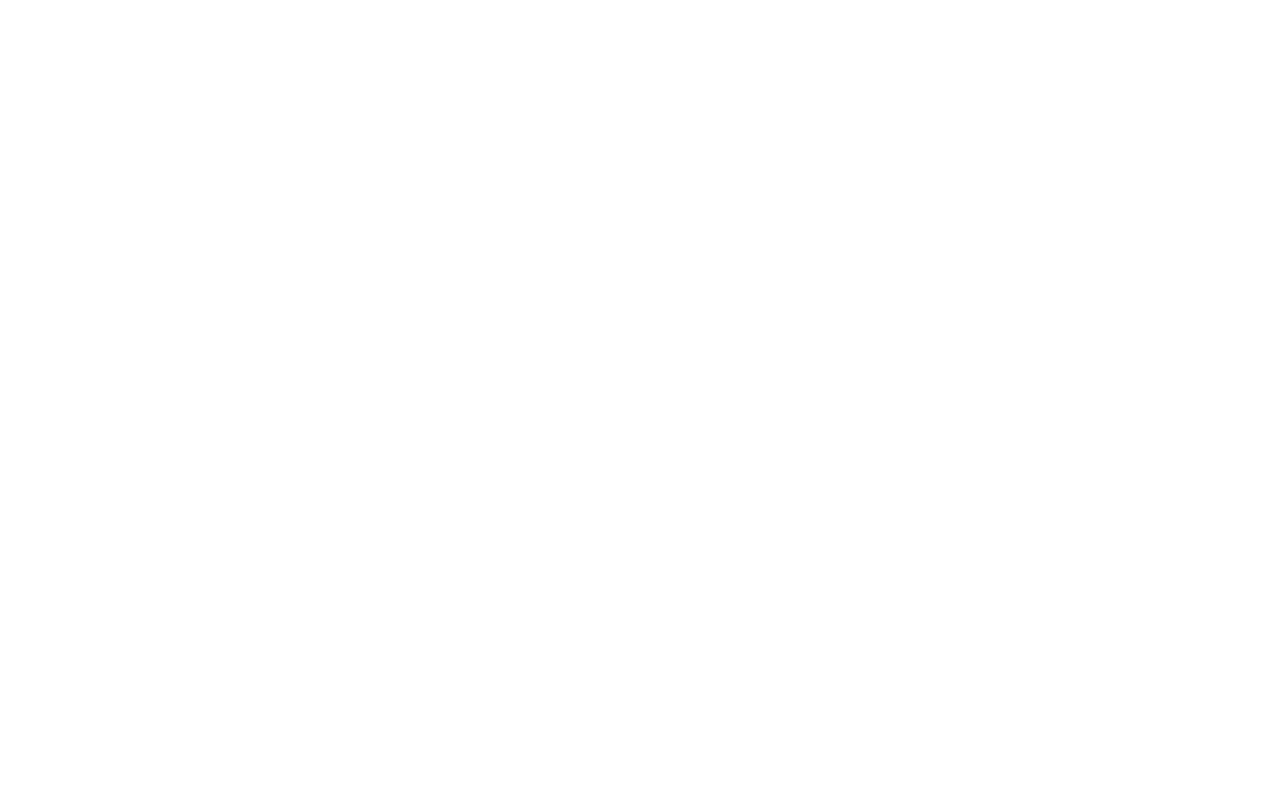
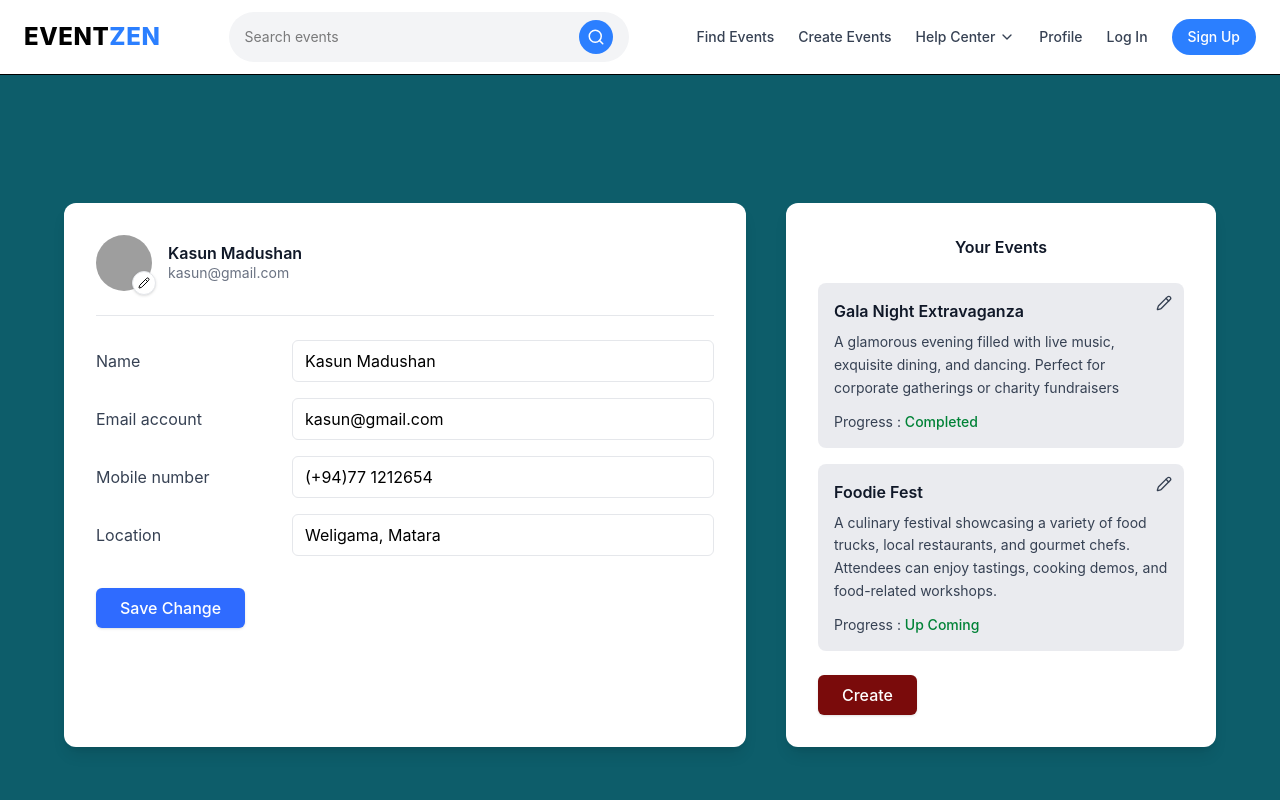
Before and after one commit to Event-Zen/eventzen-frontend, a React (Vite) app: page /attendee-profile in a window 1280 px wide. Before the commit this address had no page. Shown: the top 800 px of the page. Built offline with nearby package versions, Linux system fonts and the light colour scheme; grey boxes are pictures that could not be loaded.

Commit message:
develop the attendee profile page-attendee profile section and attendee event details section

```diff
--- a/src/App.tsx
+++ b/src/App.tsx
@@ -9,6 +9,7 @@ import RoleSelectionPage from "./pages/RoleSelectionPage";
 import HelpCenterPage from "./pages/HelpCenterPage";
 import PlannerProfilePage from "./pages/PlannerProfilePage";
 import PaymentPage from "./pages/PaymentPage";
+import AttendeeProfilePage from "./pages/AttendeeProfilePage";
 
 
 
@@ -97,6 +98,15 @@ function App() {
           }
         />
 
+        <Route
+  path="/attendee-profile"
+  element={
+    <MainLayout>
+      <AttendeeProfilePage />
+    </MainLayout>
+  }
+/>
+
       </Routes>
     </BrowserRouter>
   );
--- /dev/null
+++ b/src/pages/AttendeeProfilePage.tsx
@@ -0,0 +1,225 @@
+// src/pages/AttendeeProfilePage.tsx
+import React, { useMemo, useState } from "react";
+import { Pencil } from "lucide-react";
+
+type ProfileForm = {
+  name: string;
+  email: string;
+  phone: string;
+  location: string;
+  avatarUrl?: string;
+};
+
+type EventItem = {
+  id: string;
+  title: string;
+  description: string;
+  progress: "Completed" | "Up Coming";
+};
+
+const initialProfile: ProfileForm = {
+  name: "Kasun Madushan",
+  email: "kasun@gmail.com",
+  phone: "(+94)77 1212654",
+  location: "Weligama, Matara",
+  avatarUrl:
+    "https://images.unsplash.com/photo-1599566150163-29194dcaad36?auto=format&fit=crop&w=200&q=80",
+};
+
+const initialEvents: EventItem[] = [
+  {
+    id: "1",
+    title: "Gala Night Extravaganza",
+    description:
+      "A glamorous evening filled with live music, exquisite dining, and dancing. Perfect for corporate gatherings or charity fundraisers",
+    progress: "Completed",
+  },
+  {
+    id: "2",
+    title: "Foodie Fest",
+    description:
+      "A culinary festival showcasing a variety of food trucks, local restaurants, and gourmet chefs. Attendees can enjoy tastings, cooking demos, and food-related workshops.",
+    progress: "Up Coming",
+  },
+];
+
+function initialsFromName(name: string) {
+  const parts = name.trim().split(/\s+/);
+  const first = parts[0]?.[0] ?? "";
+  const last = parts.length > 1 ? parts[parts.length - 1]?.[0] ?? "" : "";
+  return (first + last).toUpperCase();
+}
+
+export default function AttendeeProfilePage() {
+  const [form, setForm] = useState<ProfileForm>(initialProfile);
+  const [events, setEvents] = useState<EventItem[]>(initialEvents);
+
+  const avatarFallback = useMemo(() => initialsFromName(form.name), [form.name]);
+
+  function updateField<K extends keyof ProfileForm>(key: K, value: ProfileForm[K]) {
+    setForm((p) => ({ ...p, [key]: value }));
+  }
+
+  function handleSave() {
+    // TODO: integrate API call (PATCH /profile) etc.
+    console.log("Saving profile:", form);
+    alert("Profile saved!");
+  }
+
+  function handleEditEvent(id: string) {
+    // TODO: navigate to edit event page (e.g., /events/:id/edit)
+    console.log("Edit event:", id);
+    alert(`Edit event: ${id}`);
+  }
+
+  function handleCreateEvent() {
+    // TODO: navigate to create event page (e.g., /events/create)
+    console.log("Create event");
+    alert("Go to Create Event page");
+  }
+
+  return (
+    <div className="min-h-screen w-full bg-[#0D5D6A] flex items-center justify-center p-6">
+      <div className="w-full max-w-6xl flex flex-col lg:flex-row gap-10">
+        {/* Left: Profile Card */}
+        <div className="flex-1 bg-white rounded-xl shadow-lg p-8">
+          {/* Header */}
+          <div className="flex items-center gap-4 pb-6 border-b border-gray-200">
+            <div className="relative">
+              {form.avatarUrl ? (
+                <img
+                  src={form.avatarUrl}
+                  alt="avatar"
+                  className="h-14 w-14 rounded-full object-cover"
+                />
+              ) : (
+                <div className="h-14 w-14 rounded-full bg-gray-200 flex items-center justify-center font-semibold text-gray-700">
+                  {avatarFallback}
+                </div>
+              )}
+
+              {/* small edit icon circle */}
+              <button
+                type="button"
+                className="absolute -bottom-1 -right-1 h-6 w-6 rounded-full bg-white border border-gray-200 flex items-center justify-center shadow-sm"
+                onClick={() => alert("Avatar edit (optional)")}
+                aria-label="Edit avatar"
+              >
+                <Pencil size={12} />
+              </button>
+            </div>
+
+            <div className="leading-tight">
+              <div className="font-semibold text-gray-900">{form.name}</div>
+              <div className="text-sm text-gray-500">{form.email}</div>
+            </div>
+          </div>
+
+          {/* Form rows */}
+          <div className="pt-6 space-y-4">
+            <div className="grid grid-cols-1 sm:grid-cols-[180px_1fr] gap-2 sm:gap-4 items-center">
+              <div className="text-gray-700">Name</div>
+              <input
+                className="w-full rounded-md border border-gray-200 px-3 py-2 outline-none focus:ring-2 focus:ring-[#0D5D6A]/30"
+                value={form.name}
+                onChange={(e) => updateField("name", e.target.value)}
+              />
+            </div>
+
+            <div className="grid grid-cols-1 sm:grid-cols-[180px_1fr] gap-2 sm:gap-4 items-center">
+              <div className="text-gray-700">Email account</div>
+              <input
+                type="email"
+                className="w-full rounded-md border border-gray-200 px-3 py-2 outline-none focus:ring-2 focus:ring-[#0D5D6A]/30"
+                value={form.email}
+                onChange={(e) => updateField("email", e.target.value)}
+              />
+            </div>
+
+            <div className="grid grid-cols-1 sm:grid-cols-[180px_1fr] gap-2 sm:gap-4 items-center">
+              <div className="text-gray-700">Mobile number</div>
+              <input
+                className="w-full rounded-md border border-gray-200 px-3 py-2 outline-none focus:ring-2 focus:ring-[#0D5D6A]/30"
+                value={form.phone}
+                onChange={(e) => updateField("phone", e.target.value)}
+              />
+            </div>
+
+            <div className="grid grid-cols-1 sm:grid-cols-[180px_1fr] gap-2 sm:gap-4 items-center">
+              <div className="text-gray-700">Location</div>
+              <input
+                className="w-full rounded-md border border-gray-200 px-3 py-2 outline-none focus:ring-2 focus:ring-[#0D5D6A]/30"
+                value={form.location}
+                onChange={(e) => updateField("location", e.target.value)}
+              />
+            </div>
+
+            {/* Button */}
+            <div className="pt-4">
+              <button
+                type="button"
+                onClick={handleSave}
+                className="inline-flex items-center justify-center rounded-md bg-[#2F6BFF] px-6 py-2 text-white font-medium shadow-sm hover:opacity-95 active:opacity-90"
+              >
+                Save Change
+              </button>
+            </div>
+          </div>
+        </div>
+
+        {/* Right: Events Card */}
+        <div className="w-full lg:w-[430px] bg-white rounded-xl shadow-lg p-8">
+          <div className="text-center font-semibold text-gray-900 mb-6">
+            Your Events
+          </div>
+
+          <div className="space-y-4">
+            {events.map((ev) => (
+              <div
+                key={ev.id}
+                className="relative rounded-lg bg-gray-200/80 p-4"
+              >
+                <button
+                  type="button"
+                  className="absolute top-3 right-3 text-gray-700 hover:text-gray-900"
+                  onClick={() => handleEditEvent(ev.id)}
+                  aria-label={`Edit ${ev.title}`}
+                >
+                  <Pencil size={16} />
+                </button>
+
+                <div className="font-semibold text-gray-900 mb-2">
+                  {ev.title}
+                </div>
+                <div className="text-sm text-gray-700 leading-relaxed">
+                  {ev.description}
+                </div>
+
+                <div className="text-sm mt-3">
+                  <span className="text-gray-700">Progress : </span>
+                  <span
+                    className={
+                      ev.progress === "Completed"
+                        ? "text-green-700 font-medium"
+                        : "text-green-700 font-medium"
+                    }
+                  >
+                    {ev.progress}
+                  </span>
+                </div>
+              </div>
+            ))}
+          </div>
+
+          <button
+            type="button"
+            onClick={handleCreateEvent}
+            className="mt-6 inline-flex items-center justify-center rounded-md bg-[#7A0B0B] px-6 py-2 text-white font-medium shadow-sm hover:opacity-95 active:opacity-90"
+          >
+            Create
+          </button>
+        </div>
+      </div>
+    </div>
+  );
+}
```
